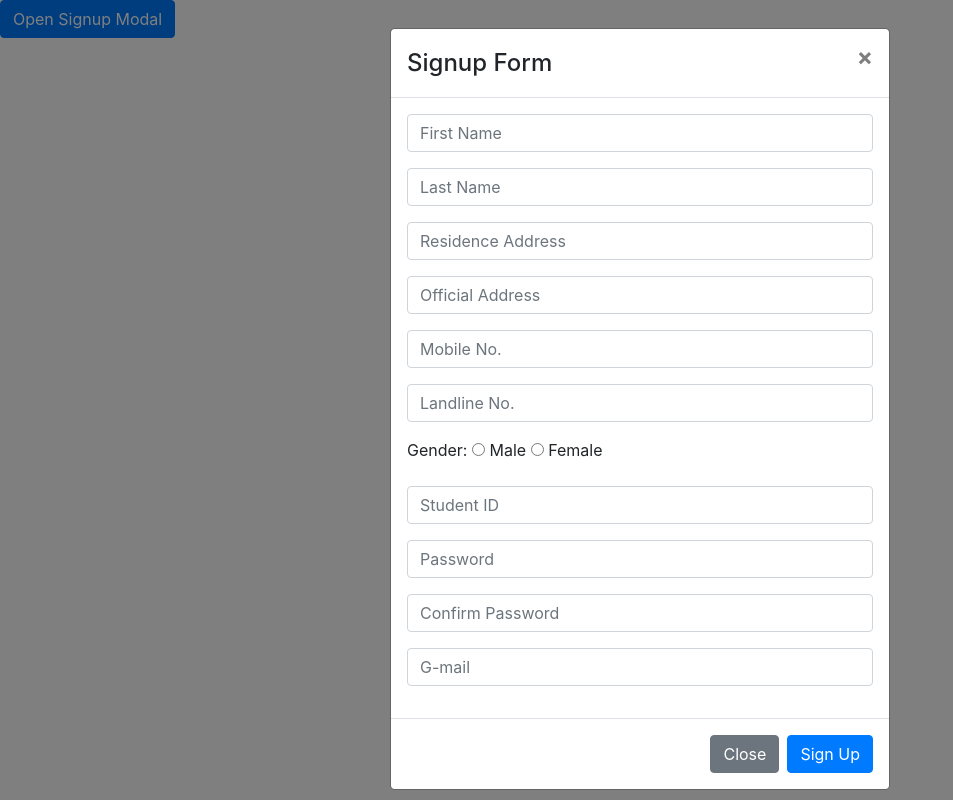
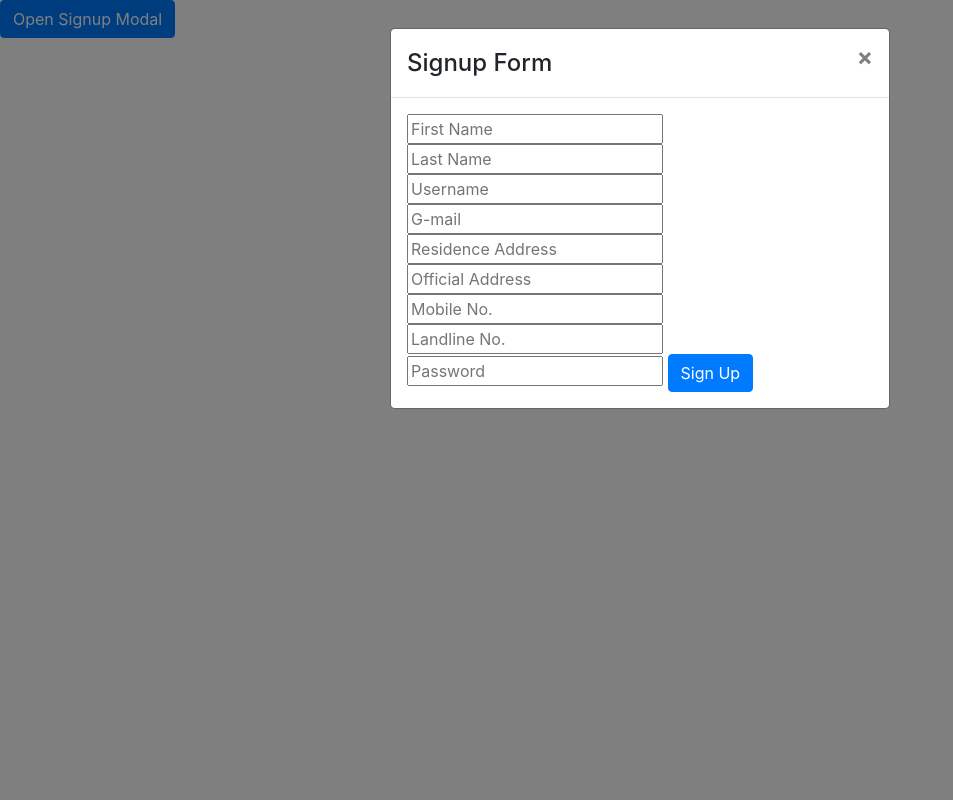
Before and after one commit to SaucedCODER/LMSPROJECT2021, a PHP site: page /signup.php in a window 1280 px wide, after a click on "Open Signup Modal". Shown: the whole page, without its empty margins (0-953 px from the left). Run offline with PHP 8.4, Linux system fonts and the light colour scheme; a stand-in replaces the project's code that opens the database connection; some libraries are stand-ins or nearby versions.

Commit message:
new added and changes

```diff
--- a/includes/view.php
+++ b/includes/view.php
@@ -4,148 +4,75 @@ declare(strict_types=1);
 
 function signup_input()
 {
+    // firstname
     if (isset($_SESSION["signup_data"]["firstname"]) && isset($_SESSION["errors_signup"]["empty_firstname"])) {
-        echo '<div class="form-group">
-        <input type="text" class="form-control" name="firstname" placeholder="First Name"><br>
-        <small>' . $_SESSION["errors_signup"]["empty_firstname"] . '</small><br>
-    </div>';
+        echo '<input type="text" name="firstname" placeholder="First Name"><br>
+        <small>' . $_SESSION["errors_signup"]["empty_firstname"] . '</small><br>';
     } else {
-        echo '<div class="form-group">
-        <input type="text" class="form-control" name="firstname" placeholder="First Name">
-    </div>';
+        echo '<input type="text" name="firstname" placeholder="First Name"><br>';
     }
 
+    // lastname
     if (isset($_SESSION["signup_data"]["lastname"]) && isset($_SESSION["errors_signup"]["empty_lastname"])) {
-        echo '<div class="form-group">
-        <input type="text" class="form-control" name="lastname" placeholder="Last Name"><br>
-        <small>' . $_SESSION["errors_signup"]["empty_lastname"] . '</small>
-    </div>';
+        echo '<input type="text" name="lastname" placeholder="Last Name"><br>
+        <small>' . $_SESSION["errors_signup"]["empty_lastname"] . '</small><br>';
     } else {
-        echo '<div class="form-group">
-        <input type="text" class="form-control" name="lastname" placeholder="Last Name">
-    </div>';
+        echo '<input type="text" name="firstname" placeholder="Last Name"><br>';
     }
 
-    if (isset($_SESSION["signup_data"]["resaddr"]) && isset($_SESSION["errors_signup"]["empty_resaddr"])) {
-        echo '<div class="form-group">
-        <input type="text" class="form-control" name="resaddr" placeholder="Residence Address"><br>
-        <small>' . $_SESSION["errors_signup"]["empty_resaddr"] . '</small>
-    </div>';
+    // username
+    if (isset($_SESSION["signup_data"]["username"]) && isset($_SESSION["errors_signup"]["username_taken"])) {
+        echo '<input type="text" name="username" placeholder="Username">
+        <small>' . $_SESSION["errors_signup"]["username_taken"] . '</small><br>';
     } else {
-        echo '<div class="form-group">
-        <input type="text" class="form-control" name="resaddr" placeholder="Residence Address">
-    </div>';
+        echo '<input type="text" name="username" placeholder="Username">';
     }
 
-    if (isset($_SESSION["signup_data"]["offaddr"]) && isset($_SESSION["errors_signup"]["empty_offaddr"])) {
-        echo '<div class="form-group">
-        <input type="text" class="form-control" name="offaddr" placeholder="Official Address"><br>
-        <small>' . $_SESSION["errors_signup"]["empty_offaddr"] . '</small>
-    </div>';
+    // email
+    if (isset($_SESSION["signup_data"]["email"]) && !isset($_SESSION["errors_signup"]["email_taken"]) && !isset($_SESSION["errors_signup"]["email_invalid"])) {
+        echo '<input type="text" name="email" placeholder="G-mail" value="' . $_SESSION["signup_data"]["email"] . '';
+    } else if (isset($_SESSION["signup_data"]["email"]) && isset($_SESSION["errors_signup"]["email_invalid"])) {
+        echo '<input type="text" name="email" placeholder="G-mail"><br>
+        <small>' . $_SESSION["errors_signup"]["email_invalid"] . '</small>';
+    } else if (isset($_SESSION["signup_data"]["email"]) && isset($_SESSION["errors_signup"]["email_taken"])) {
+        echo '<input type="text" name="email" placeholder="G-mail"><br>
+        <small>' . $_SESSION["errors_signup"]["email_taken"] . '</small>';
     } else {
-        echo '<div class="form-group">
-        <input type="text" class="form-control" name="offaddr" placeholder="Official Address">
-    </div>';
+        echo '<input type="text" name="email" placeholder="G-mail">';
     }
 
-    if (isset($_SESSION["signup_data"]["mobileno"]) && isset($_SESSION["errors_signup"]["empty_mobileno"])) {
-        echo '<div class="form-group">
-        <input type="text" class="form-control" name="mobileno" placeholder="Mobile No."><br>
-        <small>' . $_SESSION["errors_signup"]["empty_mobileno"] . '</small>
-    </div>';
+    // Residence Address
+    if (isset($_SESSION["signup_data"]["resaddr"]) && isset($_SESSION["errors_signup"]["empty_resaddr"])) {
+        echo '<input type="text" name="resaddr" placeholder="Residence Address"><br>
+        <small>' . $_SESSION["errors_signup"]["empty_resaddr"] . '</small>';
     } else {
-        echo '<div class="form-group">
-        <input type="text" class="form-control" name="mobileno" placeholder="Mobile No.">
-    </div>';
+        echo '<input type="text" name="resaddr" placeholder="Residence Address">';
     }
 
-    if (isset($_SESSION["signup_data"]["landlineno"]) && isset($_SESSION["errors_signup"]["empty_landlineno"])) {
-        echo '<div class="form-group">
-        <input type="text" class="form-control" name="landlineno" placeholder="Landline No."><br>
-        <small>' . $_SESSION["errors_signup"]["empty_landlineno"] . '</small>
-    </div>';
+    // Official Address
+    if (isset($_SESSION["signup_data"]["offaddr"]) && isset($_SESSION["errors_signup"]["empty_offaddr"])) {
+        echo '<input type="text" name="offaddr" placeholder="Official Address"><br>
+        <small>' . $_SESSION["errors_signup"]["empty_offaddr"] . '</small>';
     } else {
-        echo '<div class="form-group">
-        <input type="text" class="form-control" name="landlineno" placeholder="Landline No.">
-    </div>';
+        echo '<input type="text" name="offaddr" placeholder="Official Address">';
     }
 
-    if (isset($_SESSION["signup_data"]["gender"]) && isset($_SESSION["errors_signup"]["empty_gender"])) {
-        echo '<div class="form-group">
-        <label>Gender:</label>
-        <input type="radio" name="male" value="Male"> Male
-        <input type="radio" name="female" value="Female"> Female<br>
-        <small>' . $_SESSION["errors_signup"]["empty_gender"] . '</small>
-    </div>';
+    // Mobile Number
+    if (isset($_SESSION["signup_data"]["mobileno"]) && isset($_SESSION["errors_signup"]["empty_mobileno"])) {
+        echo '<input type="text" name="mobileno" placeholder="Mobile No."><br>
+        <small>' . $_SESSION["errors_signup"]["empty_mobileno"] . '</small>';
     } else {
-        echo '<div class="form-group">
-        <label>Gender:</label>
-        <input type="radio" name="male" value="Male"> Male
-        <input type="radio" name="female" value="Female"> Female
-    </div>';
+        echo '<input type="text" name="mobileno" placeholder="Mobile No.">';
     }
 
-    if (isset($_SESSION["signup_data"]["studid"]) && isset($_SESSION["errors_signup"]["empty_studid"])) {
-        echo '<div class="form-group">
-        <input type="text" class="form-control" name="studid" placeholder="Student IDe"><br>
-        <small>' . $_SESSION["errors_signup"]["empty_studid"] . '</small>
-    </div>';
+    // Landline Number
+    if (isset($_SESSION["signup_data"]["landlineno"]) && isset($_SESSION["errors_signup"]["empty_landlineno"])) {
+        echo '<input type="text" name="landlineno" placeholder="Landline No."><br>
+        <small>' . $_SESSION["errors_signup"]["empty_landlineno"] . '</small>';
     } else {
-        echo '<div class="form-group">
-        <input type="text" class="form-control" name="studid" placeholder="Student ID">
-    </div>';
+        echo '<input type="text" name="landlineno" placeholder="Landline No.">';
     }
 
-    if (isset($_SESSION["signup_data"]["pwd"]) && isset($_SESSION["signup_data"]["confirmpwd"]) && isset($_SESSION["errors_signup"]["pwd"])) {
-        echo '<div class="form-group">
-        <input type="password" class="form-control" name="pwd" placeholder="Password">
-    </div>
-    <div class="form-group">
-        <input type="password" class="form-control" name="confirmpwd" placeholder="Confirm Password"><br>
-        <small>' . $_SESSION["errors_signup"]["empty_pwd"] . '</small>
-    </div>';
-    } else {
-        echo '<div class="form-group">
-        <input type="password" class="form-control" name="pwd" placeholder="Password">
-    </div>
-    <div class="form-group">
-        <input type="password" class="form-control" name="confirmpwd" placeholder="Confirm Password">
-    </div>';
-    }
-
-    if (isset($_SESSION["signup_data"]["email"]) && !isset($_SESSION["errors_signup"]["email_taken"]) && !isset($_SESSION["errors_signup"]["email_invalid"])) {
-        echo '<div class="form-group">
-        <input type="text" class="form-control" name="email" placeholder="G-mail" value="' . $_SESSION["signup_data"]["email"] . '"></div>';
-    } else if (isset($_SESSION["signup_data"]["email"]) && isset($_SESSION["errors_signup"]["email_invalid"])) {
-        echo '<div class="form-group">
-        <input type="text" class="form-control" name="email" placeholder="G-mail"><br>
-        <small>' . $_SESSION["errors_signup"]["email_invalid"] . '</small>';
-    } else if (isset($_SESSION["signup_data"]["email"]) && isset($_SESSION["errors_signup"]["email_taken"])) {
-        echo '<div class="form-group">
-        <input type="text" class="form-control" name="email" placeholder="G-mail"><br>
-        <small>' . $_SESSION["errors_signup"]["email_taken"] . '</small>';
-    } else {
-        echo '<div class="form-group">
-        <input type="text" class="form-control" name="email" placeholder="G-mail">
-    </div>';
-    }
+    // Password
+    echo '<input type="password" name="pwd" placeholder="Password">';
 }
-
-/* function checkSignupErrors()
-{
-    if (isset($_SESSION["errors_signup"])) {
-        $errors = $_SESSION["errors_signup"];
-
-        echo "<br>";
-
-        foreach ($errors as $error) {
-            echo "<p class='form-error'>" . $error . "</p>";
-        }
-
-        unset($_SESSION["errors_signup"]);
-    } else if (isset($_GET["signup"]) && $_GET["signup"] === "success") {
-        echo "<br>";
-        echo "<p class='form-success'>Signup successful</p>";
-    }
-}
- */
--- a/signup.php
+++ b/signup.php
@@ -37,15 +37,12 @@ require_once "includes/session.php";
                     <form action="includes/signup.php" method="POST">
                         <!-- Input fields with skyblue border on focus -->
                         <?php signup_input() ?>
+                        <!-- <button type="button" class="btn btn-secondary" data-dismiss="modal">Close</button> -->
+                        <button type="submit" class="btn btn-primary">Sign Up</button>
                     </form>
                 </div>
 
                 <!-- Modal footer -->
-                <div class="modal-footer">
-                    <button type="button" class="btn btn-secondary" data-dismiss="modal">Close</button>
-                    <button type="button" class="btn btn-primary">Sign Up</button>
-                </div>
-
             </div>
         </div>
     </div>
```
Also changed, not shown: connection/dbh.php (added, +13 -0 lines), includes/controller.php (+15 -7 lines), includes/model.php (+21 -6 lines), includes/signup.php (+16 -26 lines).
